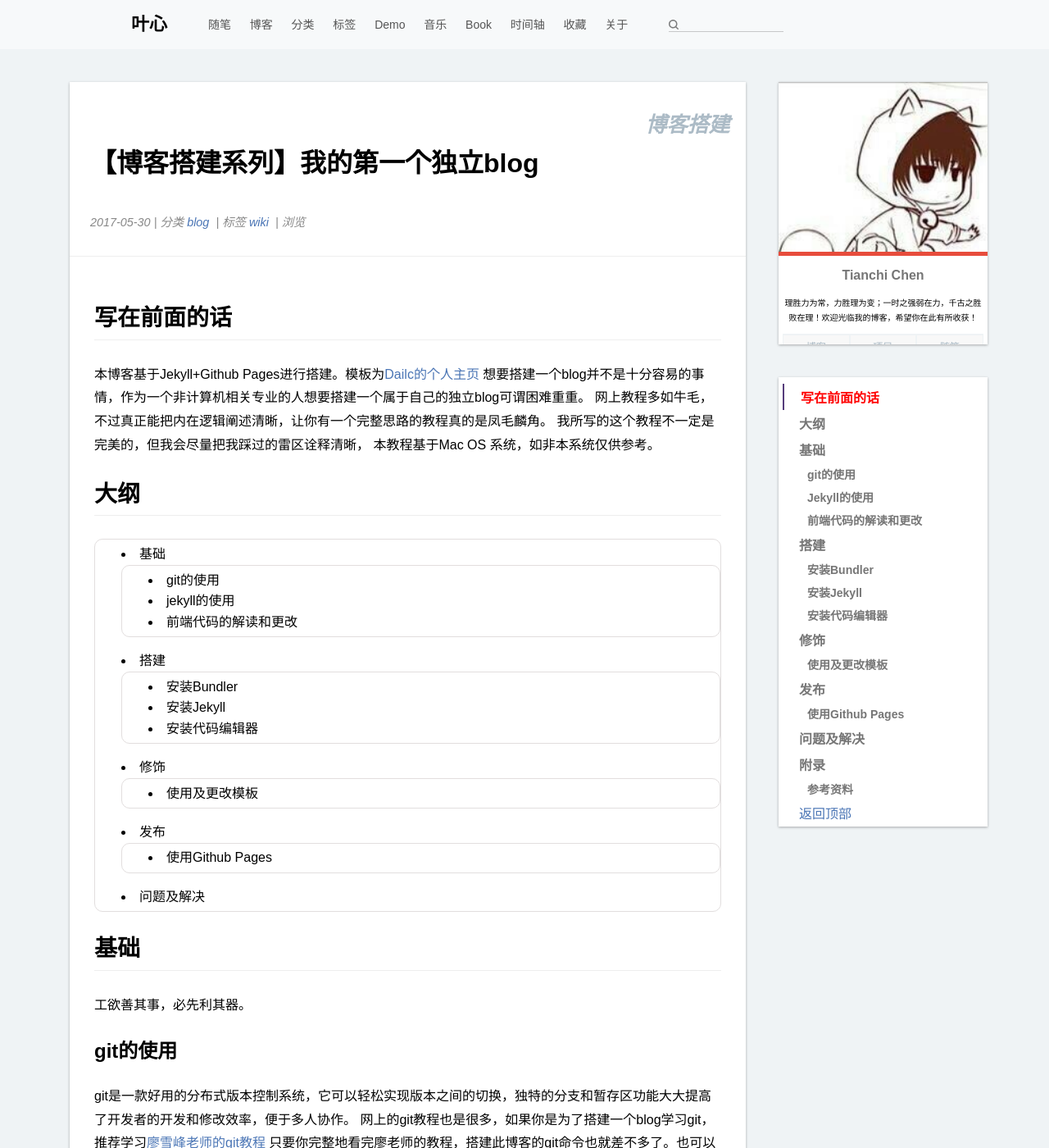
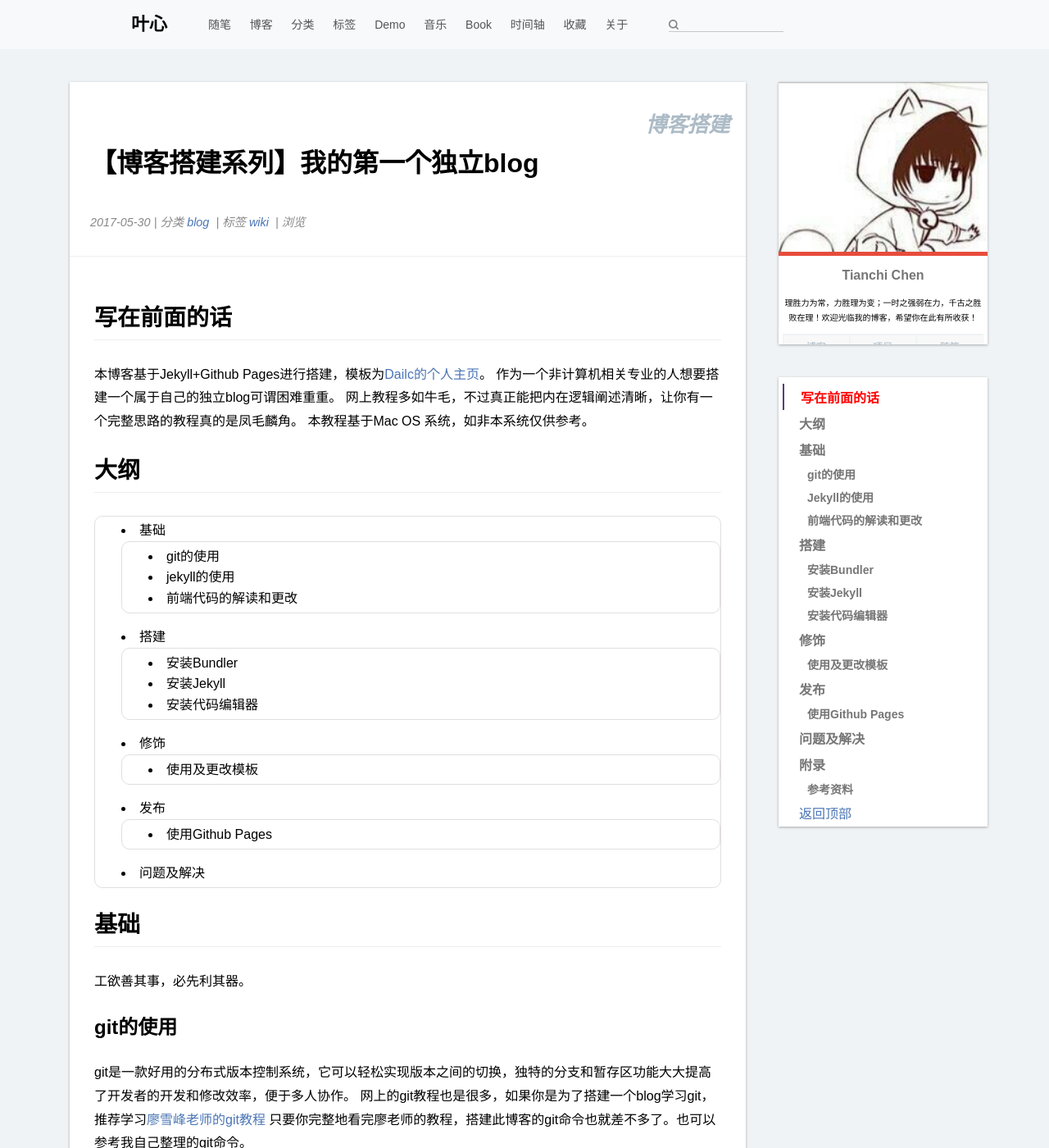
Before and after one commit to yexin0710/yexin0710.github.io, a Jekyll site: the page built from _posts/blog/2017-05-30-javascriptInnerCharEncoding.md, in a window 1280 px wide and 1400 px high. Shown: the whole window at 82% size. Built offline with Jekyll 4.4.1, drawn with Linux system fonts in a browser that asks for light colours; comment, search, counter and statistics services are not loaded; some of the changed text lies outside the part shown.

Commit message:
6.5第四次修改

```diff
--- a/_posts/blog/2017-05-30-javascriptInnerCharEncoding.md
+++ b/_posts/blog/2017-05-30-javascriptInnerCharEncoding.md
@@ -8,10 +8,9 @@ description: 从0到1教你如何搭建自己的独立博客
 ---
 
 ## 写在前面的话
-本博客基于Jekyll+Github Pages进行搭建。模板为[Dailc的个人主页](https://dailc.github.io/about/about.html)
-想要搭建一个blog并不是十分容易的事情，作为一个非计算机相关专业的人想要搭建一个属于自己的独立blog可谓困难重重。
+本博客基于Jekyll+Github Pages进行搭建，模板为[Dailc的个人主页](https://dailc.github.io/about/about.html)。
+作为一个非计算机相关专业的人想要搭建一个属于自己的独立blog可谓困难重重。
 网上教程多如牛毛，不过真正能把内在逻辑阐述清晰，让你有一个完整思路的教程真的是凤毛麟角。
-我所写的这个教程不一定是完美的，但我会尽量把我踩过的雷区诠释清晰，
 本教程基于Mac OS 系统，如非本系统仅供参考。
 
 ## 大纲
@@ -69,7 +68,7 @@ WebStorm 是jetbrains公司旗下一款JavaScript 开发工具。
 ## 发布
 
 ### 使用Github Pages
-将本地仓库关联到github上的master分支上，github 就会将你的博客自动部署在github Pages上。具体步骤查看附录资料，其他人的教程已经阐释的十分详细了。
+将本地仓库关联到github上的master分支上，github 就会将你的博客自动部署在github Pages中。具体步骤查看附录资料，教程阐释的十分详细。
 
 ## 问题及解决
 如果在搭建过程中有什么问题，或出现了bug自己解决不了的，首先要运用搜索引擎（最好Google），如果查不到也可以联系本人，大家一起探讨。
```
Also changed, not shown: other parts of _posts/blog/2017-05-30-javascriptInnerCharEncoding.md (+1 -1 lines), 3 other files.
